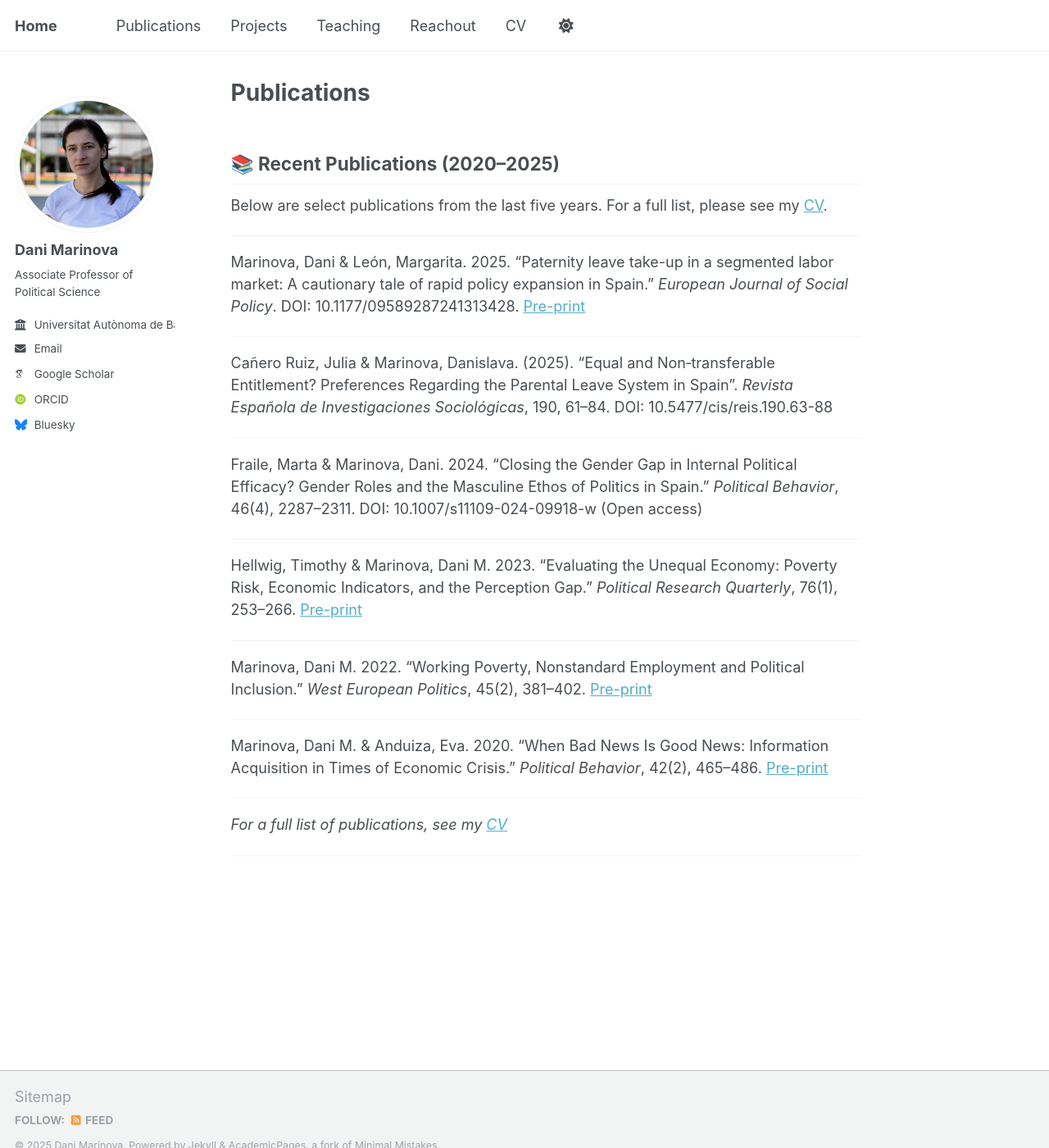
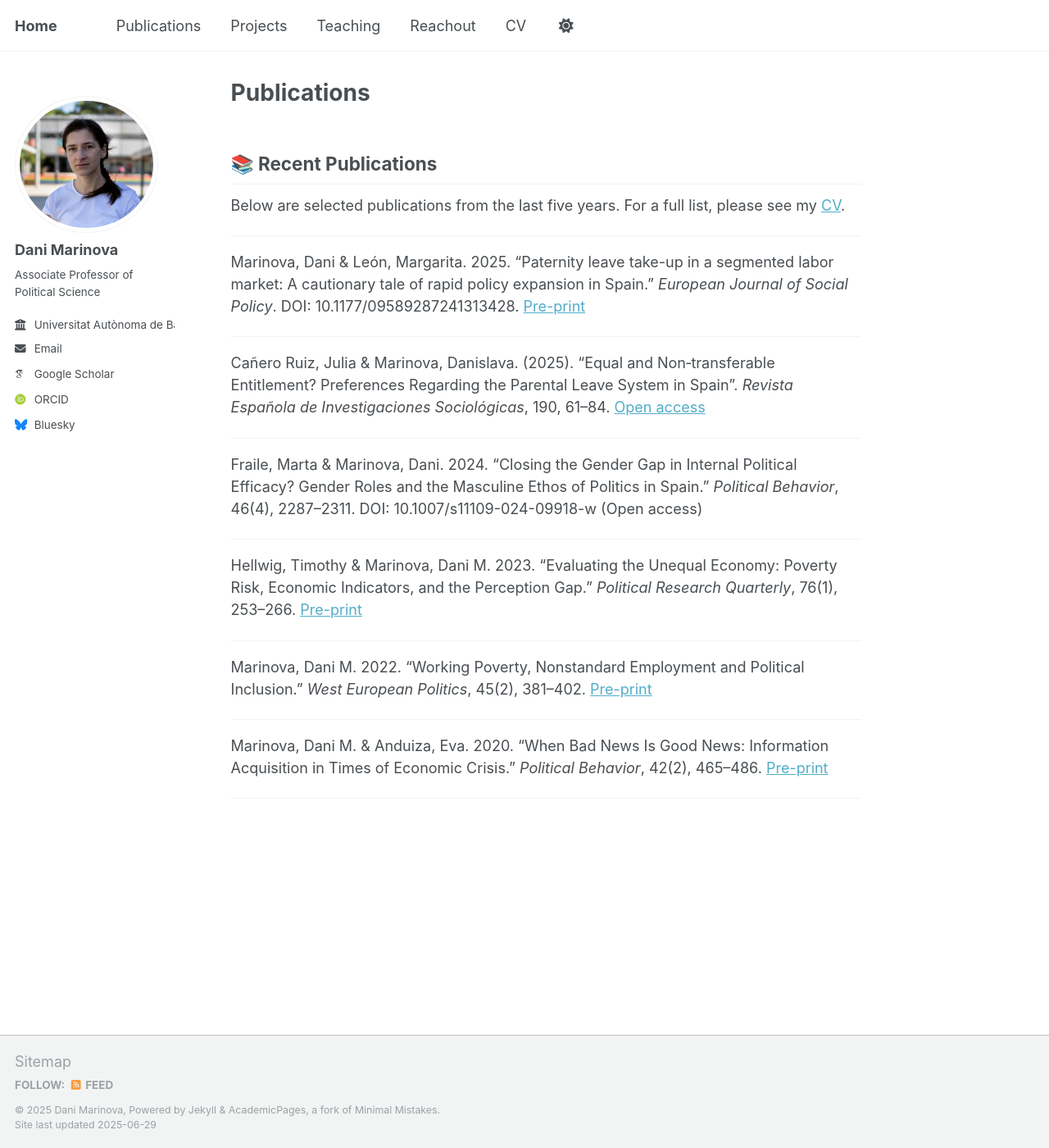
Before and after one commit to cyrila24/personal, a Jekyll site: the page built from _pages/publications.md, in a window 1280 px wide and 1400 px high. Shown: the whole window at 82% size. Built offline with Jekyll 4.4.1, drawn with Linux system fonts in a browser that asks for light colours; some web fonts are replaced; a script that is not in the unit is left out.

Commit message:
Update publications.md

```diff
--- a/_pages/publications.md
+++ b/_pages/publications.md
@@ -6,9 +6,9 @@ author_profile: true
 ---
 
 
-## 📚 Recent Publications (2020–2025)
+## 📚 Recent Publications
 
-Below are select publications from the last five years. For a full list, please see my [CV](/personal/cv.pdf).
+Below are selected publications from the last five years. For a full list, please see my [CV](/personal/cv.pdf).
 
 ---
 
@@ -16,7 +16,7 @@ Marinova, Dani & León, Margarita. 2025. "Paternity leave take-up in a segmented
 
 ---
 
-Cañero Ruiz, Julia & Marinova, Danislava. (2025). "Equal and Non‑transferable Entitlement? Preferences Regarding the Parental Leave System in Spain". *Revista Española de Investigaciones Sociológicas*, 190, 61–84.  DOI: 10.5477/cis/reis.190.63-88
+Cañero Ruiz, Julia & Marinova, Danislava. (2025). "Equal and Non‑transferable Entitlement? Preferences Regarding the Parental Leave System in Spain". *Revista Española de Investigaciones Sociológicas*, 190, 61–84.  [Open access](https://reis.cis.es/index.php/reis/article/download/1744/2808/5239)
 
 ---
 
@@ -35,7 +35,3 @@ Marinova, Dani M. 2022. "Working Poverty, Nonstandard Employment and Political I
 Marinova, Dani M. & Anduiza, Eva. 2020. "When Bad News Is Good News: Information Acquisition in Times of Economic Crisis." *Political Behavior*, 42(2), 465–486.  [Pre-print](https://papers.ssrn.com/sol3/papers.cfm?abstract_id=4008356)
 
 ---
-
-*For a full list of publications, see my [CV](/personal/cv.pdf)*
-
----
```
